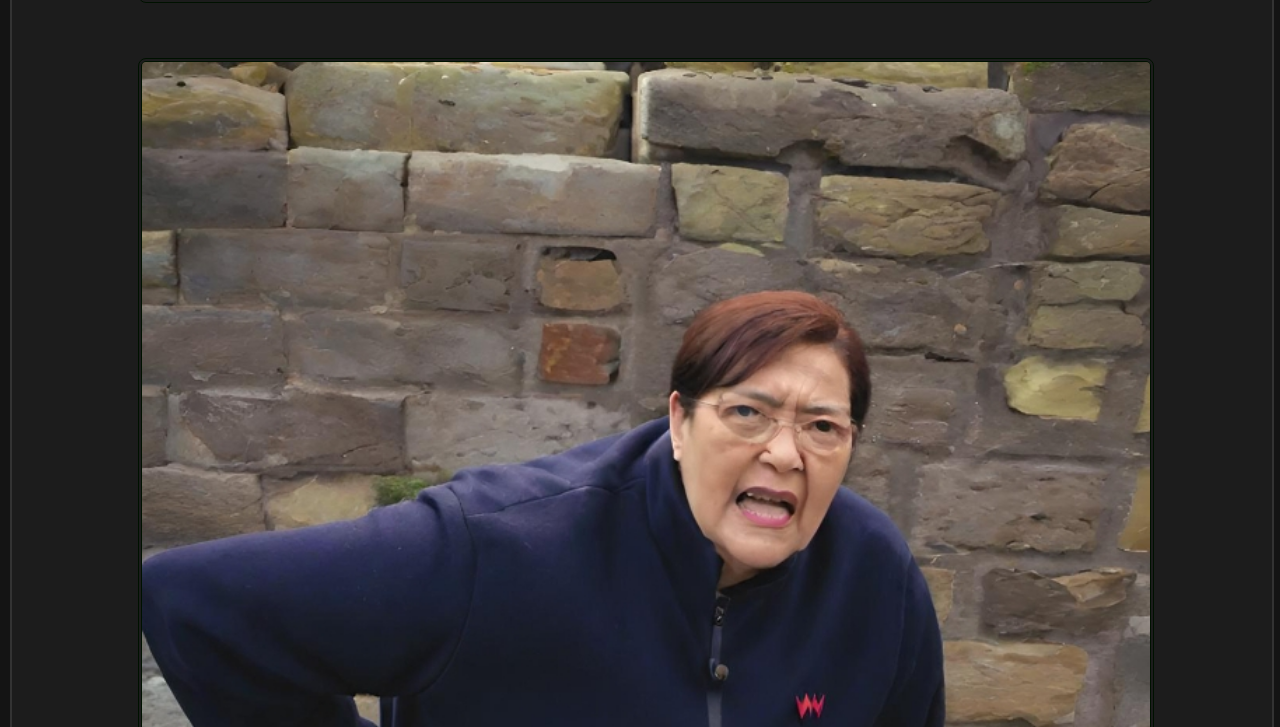
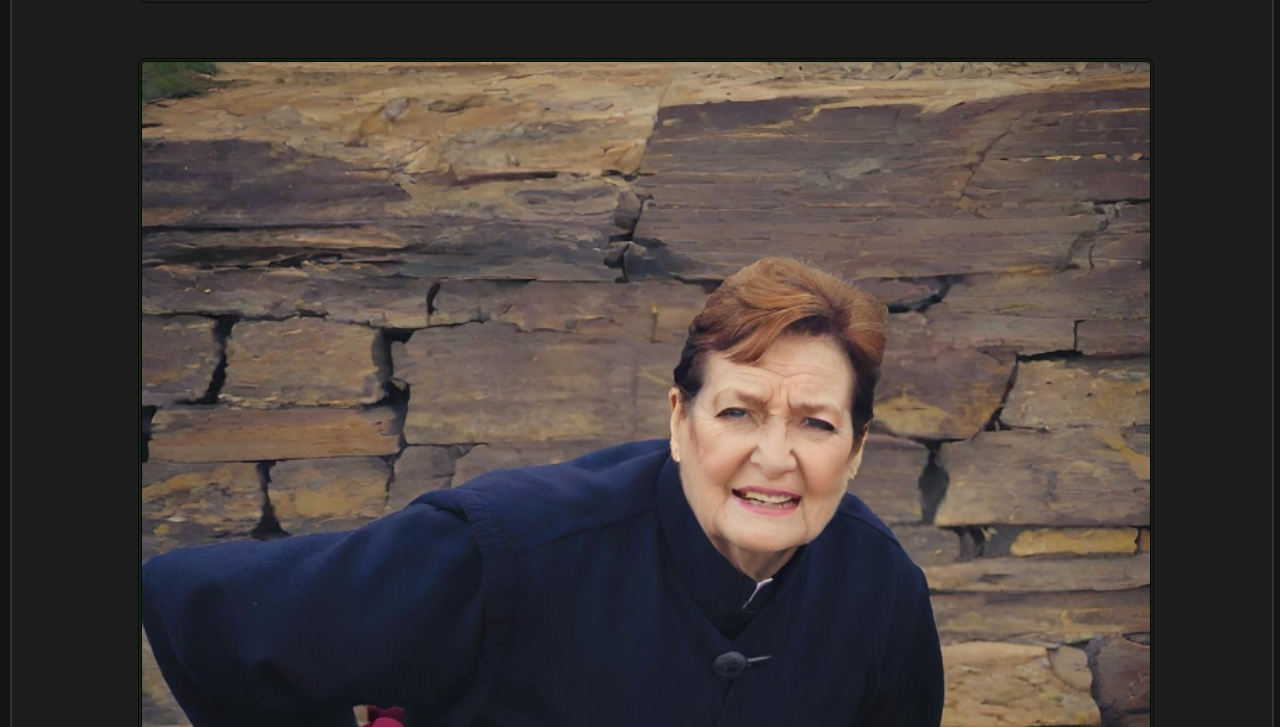
Before and after one commit to Neyrobyte/Neyrobyte.github.io, a plain HTML site: page hursingHome.html in a window 1280 px wide. Shown: the part 6553-7280 px from the top of the page. Drawn offline with Linux system fonts and the light colour scheme.

Commit message:
Update hursingHome.html

```diff
--- a/hursingHome.html
+++ b/hursingHome.html
@@ -49,7 +49,7 @@
         <img src="res/sega_wooman.jpg" alt="">
         <img src="res/dimon_man.jpg" alt="">
         <img src="res/ivan_man.jpg" alt="">
-        <img src="res/sega_man.jpg" alt=""><img src="res/dimon_wooman.jpg" alt="">
+        <img src="res/sega_man.jpg" alt="">
         <img src="res/dimon_wooman_alt.jpg" alt="">
     </div>
 </body>
```
